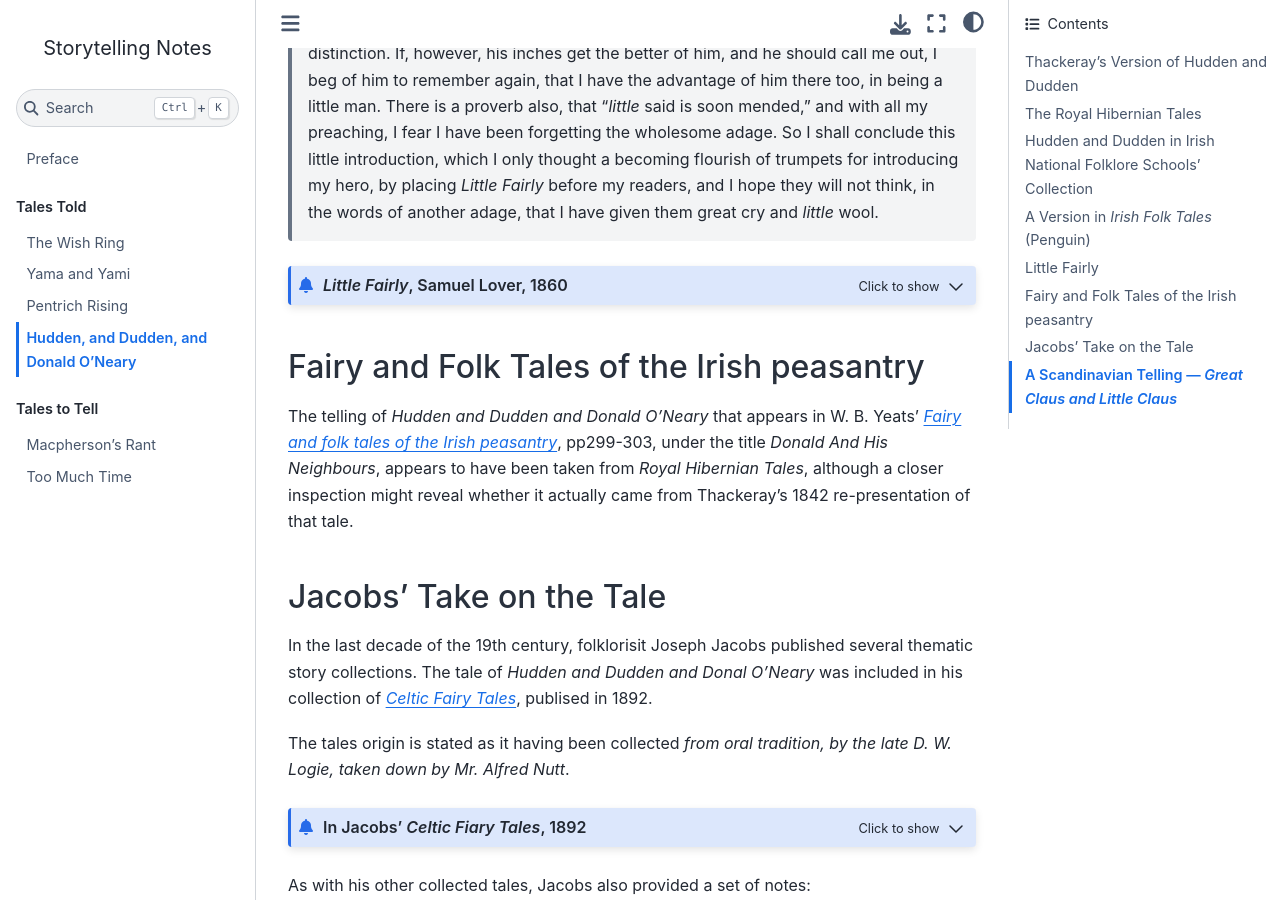
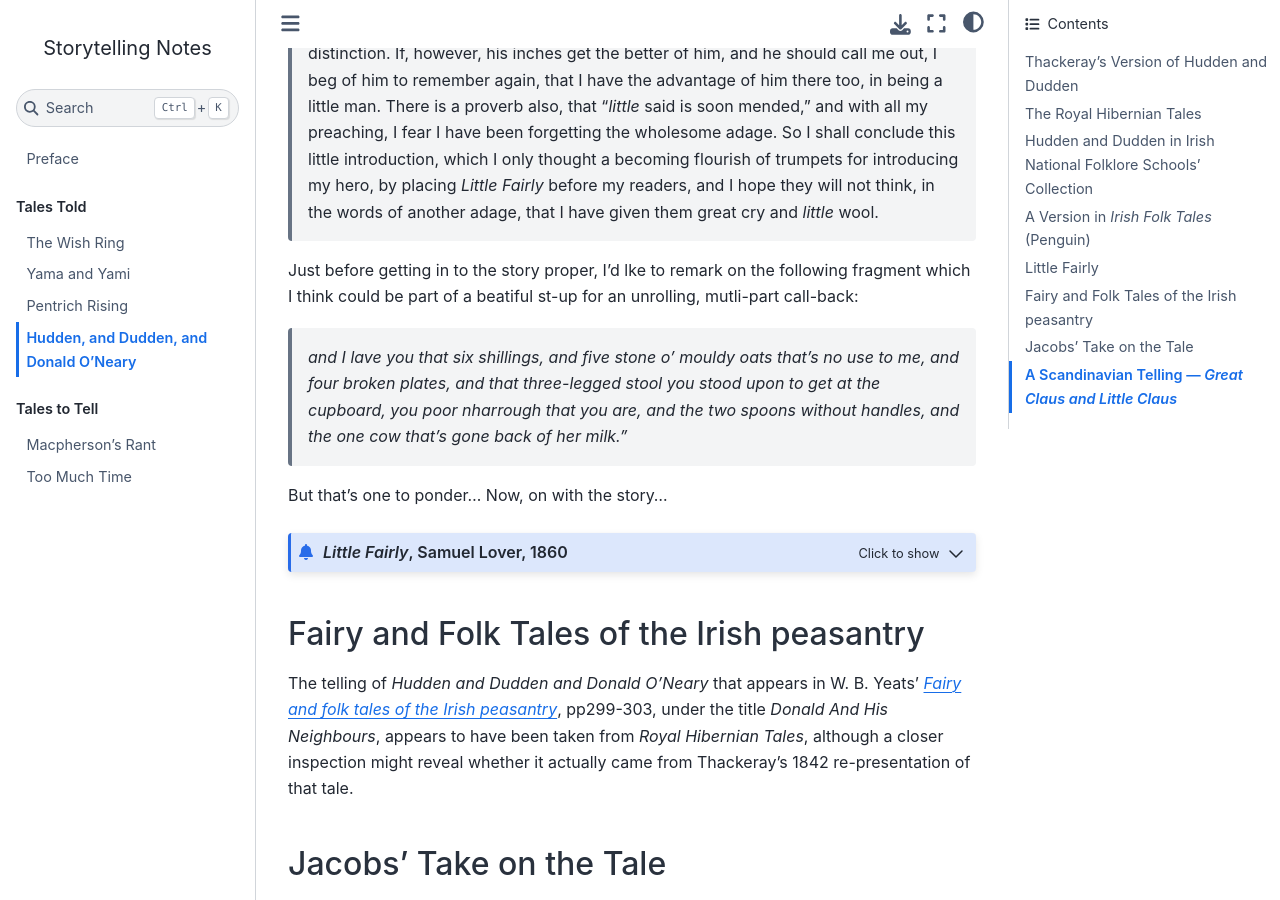
Before and after one commit to psychemedia/storytelling-notes, a Jupyter Book: the page built from hudden_dudden.md, in a window 1280 px wide and 900 px high, scrolled down 8367 px. Built offline with Jupyter Book 1.0.4 settings and Sphinx 7.4.7 and the Sphinx Book theme 1.1.4, drawn with Linux system fonts in a browser that asks for light colours.

Commit message:
observation on call back set up

````diff
--- a/hudden_dudden.md
+++ b/hudden_dudden.md
@@ -241,6 +241,12 @@ I'm not sure if the following is being used as a storyteller's device to help ge
 >
 > If any gentleman six feet two inches high gets angry at reading this, I beg him to remember that I am a little man myself, and if he be a person of sense, (which is supposing a great deal,) he will pardon, from his own feeling of indignation at this *exposé* of Patagonian inferiority, the consequent triumph on my part, of Lilliputian distinction. If, however, his inches get the better of him, and he should call me out, I beg of him to remember again, that I have the advantage of him there too, in being a little man. There is a proverb also, that "*little* said is soon mended," and with all my preaching, I fear I have been forgetting the wholesome adage. So I shall conclude this little introduction, which I only thought a becoming flourish of trumpets for introducing my hero, by placing *Little Fairly* before my readers, and I hope they will not think, in the words of another adage, that I have given them great cry and *little* wool.
 
+Just before getting in to the story proper, I'd lke to remark on the following fragment which I think could be part of a beatiful st-up for an unrolling, mutli-part call-back:
+
+> *and I lave you that *six* shillings, and *five* stone o' mouldy oats that's no use to me, and *four* broken plates, and that *three*-legged stool you stood upon to get at the cupboard, you poor *nharrough* that you are, and the *two* spoons without handles, and the *one* cow that's gone back of her milk."*
+
+But that's one to ponder... Now, on with the story...
+
 ```{admonition} *Little Fairly*, Samuel Lover, 1860
 :class: dropdown
 
@@ -308,7 +314,7 @@ With that little Fairly went to do as he was bid, but he could not reach up so h
 
 " Six shillin's in silver, and three farthin's," says little Fairly.
 
-" That was your mother's fortune," says the father, " and I'm going to behave like the hoighth of a gentleman, as I am," says he ; " and I hope you won't squandher it," says he, " the way that every blackguard now thinks he has a right to squandher ani decent man's money he is heir to," says he, " but be careful of it," says he, " as I was, for I never touched a rap iv it, but let it lay gotherin' in that taypot, ever since the day I got it from Shan Ruadh, the day we sthruck the bargain about Judy, over beyant at the ' Cat and Bagpipes,' comin' from the fair; and I lave you that six shillings, and *five* stone o' mouldy oats that's no use to me, and *four* broken plates, and that *three*-legged stool you stood upon to get at the cupboard, you poor *nharrough* that you are, and the *two* spoons without handles, and the *one* cow that's gone back of her milk."
+" That was your mother's fortune," says the father, " and I'm going to behave like the hoighth of a gentleman, as I am," says he ; " and I hope you won't squandher it," says he, " the way that every blackguard now thinks he has a right to squandher ani decent man's money he is heir to," says he, " but be careful of it," says he, " as I was, for I never touched a rap iv it, but let it lay gotherin' in that taypot, ever since the day I got it from Shan Ruadh, the day we sthruck the bargain about Judy, over beyant at the ' Cat and Bagpipes,' comin' from the fair; and I lave you that *six* shillings, and *five* stone o' mouldy oats that's no use to me, and *four* broken plates, and that *three*-legged stool you stood upon to get at the cupboard, you poor *nharrough* that you are, and the *two* spoons without handles, and the *one* cow that's gone back of her milk."
 
 " What use is the cow, daddy," says little Fairly, " widout land to feed her an ?"
 
````
